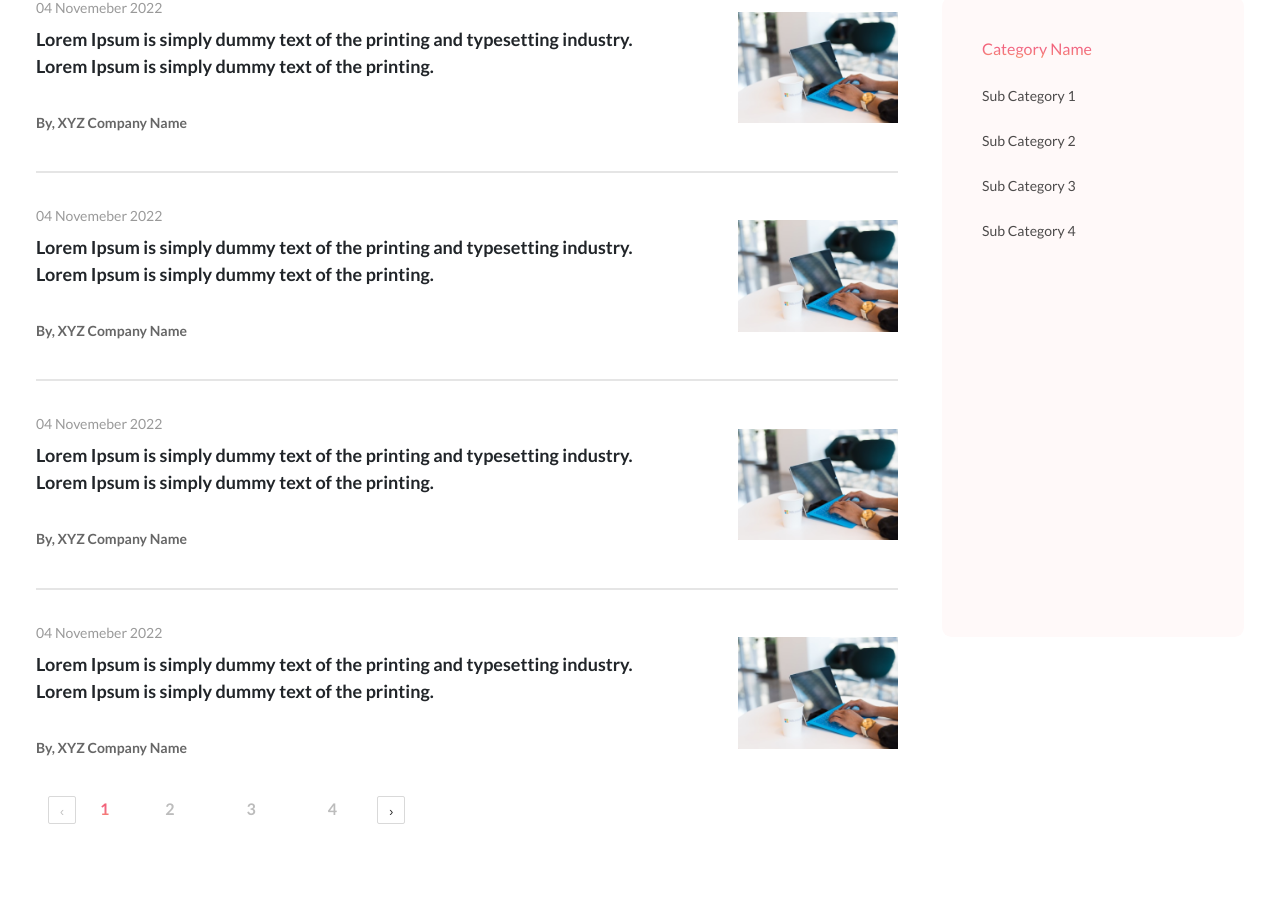
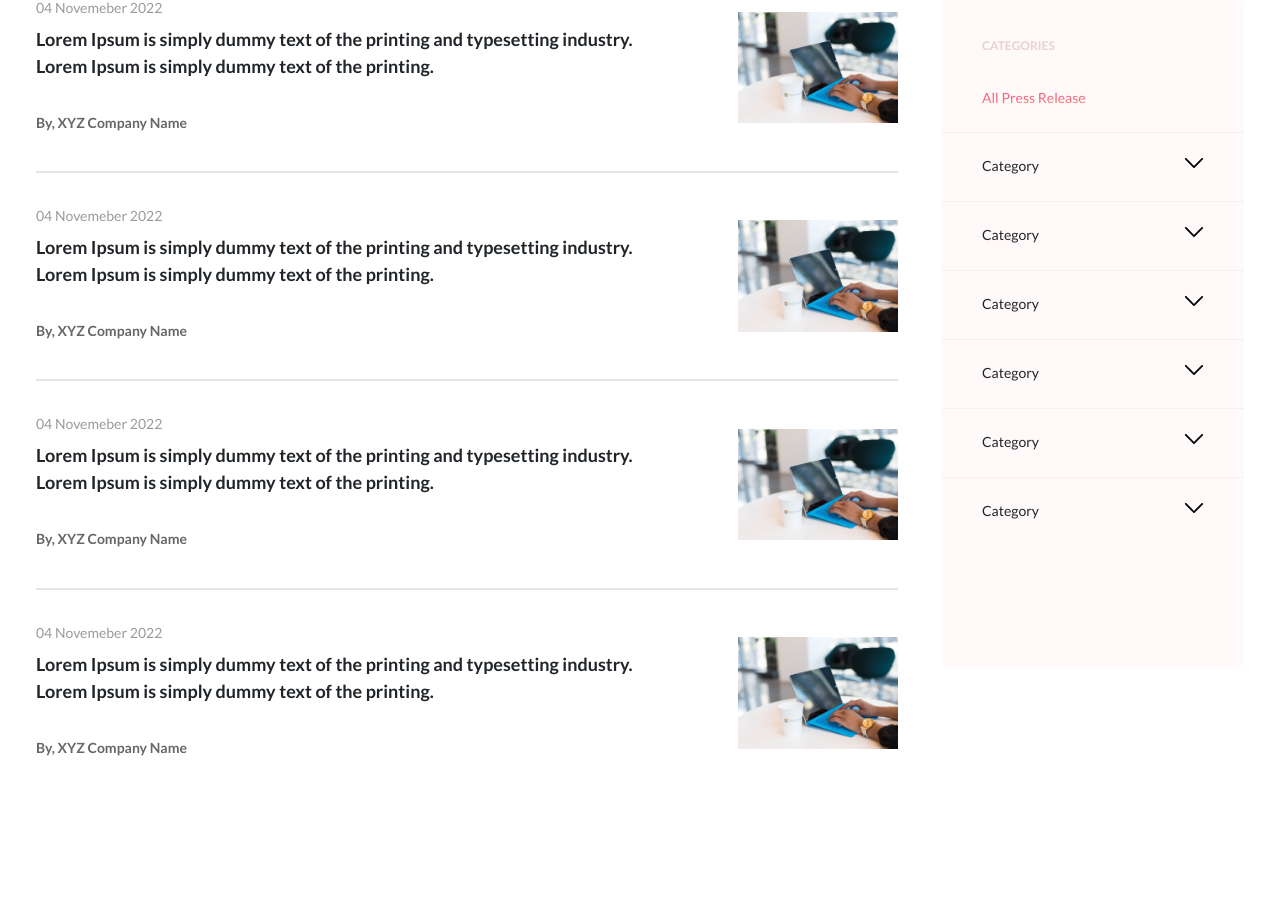
Before and after one commit to kevanultroneous/unmediabuzz-frontend, a Next.js app: page /1/1 in a window 1280 px wide. Shown: the part 437-1335 px from the top of the page. Built offline with nearby package versions, Linux system fonts and the light colour scheme.

Commit message:
pagination and sidebar category chnages

```diff
--- /dev/null
+++ b/components/common/CategorySidebar.js
@@ -0,0 +1,35 @@
+import { Accordion } from "react-bootstrap";
+import styles from "@/styles/common/CategorySidebar.module.css";
+
+const CategorySidebar = () => {
+  const arry = [1, 2, 3, 4, 5, 6];
+  return (
+    <div
+      className={`${styles.CategoryWrraper} CategoriesAccordion CustomArrow`}
+    >
+      <div className={styles.CategoryHeadingWrrap}>
+        <p className={styles.CategoryHeading}>CATEGORIES</p>
+      </div>
+      <div className={styles.AllPrLabelWrap}>
+        <p className={styles.AllPrLabel}>All Press Release</p>
+      </div>
+      <Accordion defaultActiveKey="0">
+        {arry.map((category, index) => (
+          <Accordion.Item eventKey={index} key={index}>
+            <Accordion.Header>Category</Accordion.Header>
+            <Accordion.Body>
+              <p>Subcategory</p>
+              <p>Subcategory</p>
+              <p>Subcategory</p>
+              <p>Subcategory</p>
+              <p>Subcategory</p>
+              <p>Subcategory</p>
+            </Accordion.Body>
+          </Accordion.Item>
+        ))}
+      </Accordion>
+    </div>
+  );
+};
+
+export default CategorySidebar;
--- a/pages/[category]/[subcategory].js
+++ b/pages/[category]/[subcategory].js
@@ -1,3 +1,4 @@
+import CategorySidebar from "@/components/common/CategorySidebar";
 import ContainerWrraper from "@/components/common/ContainerWrraper";
 import GettingStarted from "@/components/common/GettingStarted";
 import Layout from "@/components/common/Layout";
@@ -6,49 +7,30 @@ import CategoryHero from "@/components/PR/CategoryHero";
 import styles from "@/styles/PR/Category.module.css";
 import Pagination from "rc-pagination";
 import { useEffect, useState } from "react";
-import { Col, Row } from "react-bootstrap";
+import { Accordion, Col, Row } from "react-bootstrap";
+import { BiChevronLeft, BiChevronRight } from "react-icons/bi";
 
 const Subcategory = () => {
   const arry = [1, 2, 3, 4];
-  const paginationData = [
-    1, 2, 3, 4, 5, 6, 7, 8, 9, 10, 11, 12, 13, 14, 15, 16, 17, 18, 19,
-  ];
-  const [currentPages, setCurrentPages] = useState([]);
-  const [selectedPage, setSelectedPage] = useState(0);
-  const [gapesStore, setGapesStore] = useState([]);
-  const [gape, setGape] = useState(9);
 
-  const targetedGapes = (gape) => {
-    let gapesArray = [];
-    for (let i = 1; i <= 10; i++) {
-      gapesArray.push(gape * i);
-    }
-    return gapesArray;
-  };
-
-  useEffect(() => {
-    setGapesStore(targetedGapes(gape));
-  }, [gape]);
-
-  useEffect(() => {
-    if (selectedPage === -1) {
-      setSelectedPage(paginationData.length - 1);
-    }
-    if (
-      selectedPage === paginationData.length ||
-      gapesStore.includes(selectedPage)
-    ) {
-      setSelectedPage(0);
-    }
-  }, [gapesStore, paginationData.length, selectedPage]);
-
-  const handlePrevious = () => setSelectedPage(selectedPage - 1);
-  const handleNext = () => setSelectedPage(selectedPage + 1);
-
-  const itemRender = (current, type, element) => {
+  const textItemRender = (current, type, element) => {
     if (type === "page") {
       return (
         <label className={`${styles.PageNumber} SelectedNum`}>{current}</label>
+      );
+    }
+    if (type === "prev") {
+      return (
+        <div className={styles.ActionButtonCover}>
+          <BiChevronLeft />
+        </div>
+      );
+    }
+    if (type === "next") {
+      return (
+        <div className={styles.ActionButtonCover}>
+          <BiChevronRight />
+        </div>
       );
     }
     return element;
@@ -84,22 +66,12 @@ const Subcategory = () => {
             xl={3}
             className={`ColPaddingRemove`}
           >
-            <div className={`${styles.CategoryWrraper} CategoriesAccordion`}>
-              <div className={styles.CategoryHeadingWrrap}>
-                <p className={styles.CategoryHeading}>Category Name</p>
-              </div>
-              <div className={styles.SubCategoryWrraper}>
-                {arry.map((subcategory, index) => (
-                  <div
-                    key={index}
-                    className={styles.SubCategoryText}
-                  >{`Sub Category ${index + 1}`}</div>
-                ))}
-              </div>
-            </div>
+            <CategorySidebar />
           </Col>
           <Col xs={12} sm={12} md={12} lg={12} xl={12}>
-            <Pagination total={32} itemRender={itemRender} />
+            <div className={styles.PaginationWrraper}>
+              <Pagination total={320} itemRender={textItemRender} />
+            </div>
           </Col>
         </Row>
       </ContainerWrraper>
--- /dev/null
+++ b/styles/common/CategorySidebar.module.css
@@ -0,0 +1,31 @@
+.CategoryWrraper {
+  height: 42rem;
+  background: var(--sidebarColor);
+  border-radius: 9.63573px;
+  overflow: hidden;
+}
+.CategoryHeadingWrrap {
+  padding-top: 2.5rem;
+  padding-left: 2.5rem;
+  padding-bottom: 1rem;
+}
+.CategoryHeading {
+  font-size: var(--midText);
+  font-weight: 700;
+  color: var(--midColor);
+}
+.AllPrLabelWrap {
+  padding-left: 2.5rem;
+  padding-bottom: 0.5rem;
+  border-bottom: 1px solid rgba(0, 0, 0, 0.04);
+}
+.AllPrLabel {
+  font-weight: 500;
+  font-size: var(--maxText);
+  background: var(--textGradiantThird);
+  -webkit-background-clip: text;
+  -webkit-text-fill-color: transparent;
+  background-clip: text;
+  cursor: pointer;
+  user-select: none;
+}
```
Also changed, not shown: pages/[category]/index.js (+22 -49 lines), pages/press-release/index.js (+2 -19 lines).
